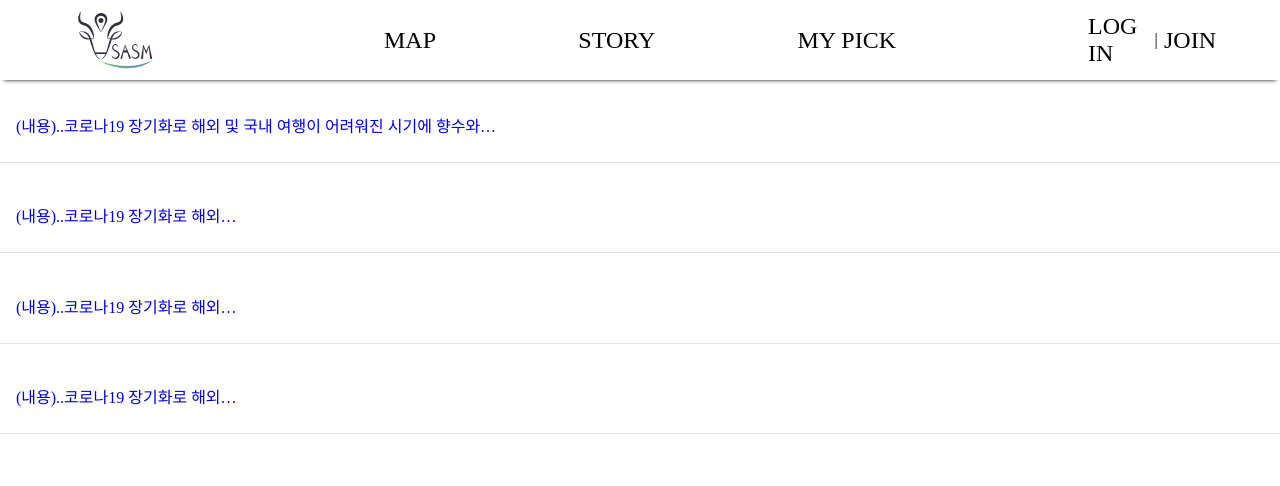
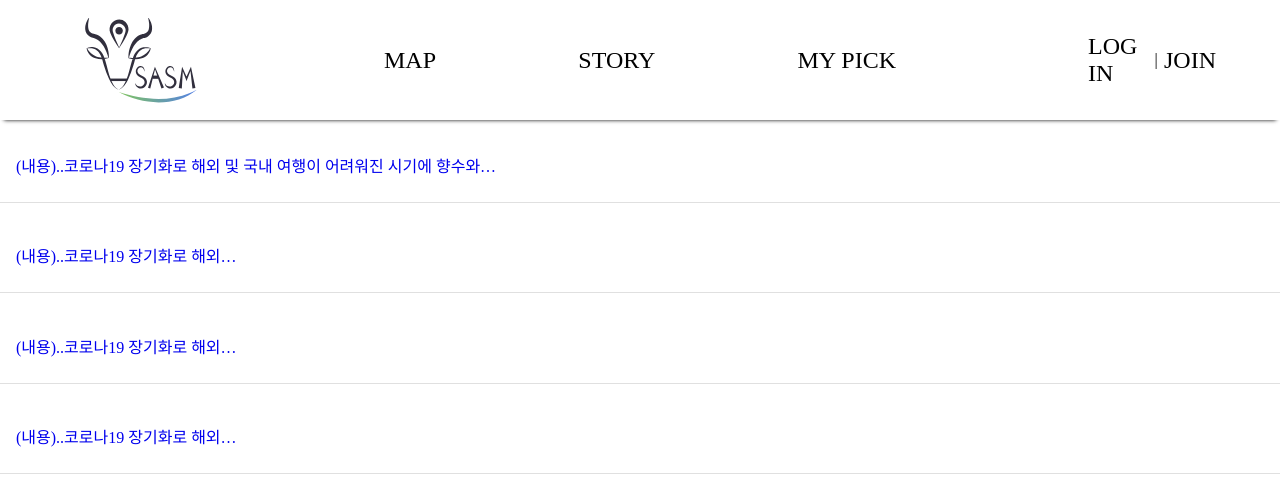
Before and after one commit to sdp-tech/SASM_FE, a React (Create React App) app: page /story in a window 1280 px wide. Shown: the top 486 px of the page. Built offline with nearby package versions, Linux system fonts and the light colour scheme; a web font is replaced by a local one.

Commit message:
Fix : "Story Navibar 반영"

```diff
--- a/src/components/Story/Story.jsx
+++ b/src/components/Story/Story.jsx
@@ -1,14 +1,10 @@
 import React, { PureComponent } from "react";
 import PropTypes from "prop-types";
 // import moment from "moment";
-
 import CircularProgress from "@mui/material/CircularProgress";
 import Divider from "@mui/material/Divider";
 import Paper from "@mui/material/Paper";
 import { getFullYear } from "../../helpers/utilities";
-// import { height as headerHeight } from "./Header";
-import Navibar from "../../components/common/Navibar";
-import styled from "styled-components";
 
 const footerHeight = 300;
 const contentStyle = {
@@ -71,8 +67,7 @@ const Story = () => {
 
   //   render() {
   return (
-    <Sections>
-      <Navibar />
+    <>
       <div>
         <div style={contentStyle}>
           {posts ? _renderPost() : _renderProgress()}
@@ -84,19 +79,8 @@ const Story = () => {
           <footer>list</footer>
         </Paper>
       </div>
-    </Sections>
+    </>
   );
   //   }
 };
 export default Story;
-
-const Sections = styled.div`
-  box-sizing: border-box;
-  display: grid;
-  position: relative;
-  height: 100vh;
-  grid-template-rows: 0.1fr 0.9fr;
-  grid-template-areas:
-    "navibar"
-    "story";
-`;
--- a/src/components/Story/StoryContainer.jsx
+++ b/src/components/Story/StoryContainer.jsx
@@ -2,6 +2,9 @@ import { connect } from "react-redux";
 import { find } from "lodash";
 import { fetchPost } from "../../redux/actions";
 import Story from "./Story";
+import React from "react";
+import Navibar from "../../components/common/Navibar";
+import styled from "styled-components";
 
 const mapStateToProps = (state, ownProps) => {
   const {
@@ -18,7 +21,29 @@ const mapDispatchToProps = (dispatch) => ({
   fetchPost: (id, slug) => dispatch(fetchPost(id, slug)),
 });
 
-const wrapper = connect(mapStateToProps, mapDispatchToProps);
-// const StoryContainer = wrapper(Story);
-const StoryContainer = Story;
-export default StoryContainer;
+// const wrapper = connect(mapStateToProps, mapDispatchToProps);
+// // const StoryContainer = wrapper(Story);
+// const StoryContainer = Story;
+// export default StoryContainer;
+
+export default function StoryContainer() {
+  return (
+    <Sections>
+      <Navibar />
+      <div>
+        <Story />
+      </div>
+    </Sections>
+  );
+}
+
+const Sections = styled.div`
+  box-sizing: border-box;
+  display: grid;
+  position: relative;
+  height: 100vh;
+  grid-template-rows: 0.15fr 0.85fr;
+  grid-template-areas:
+    "navibar"
+    "story";
+`;
--- a/src/components/Story/StoryList.jsx
+++ b/src/components/Story/StoryList.jsx
@@ -8,8 +8,6 @@ import Divider from "@mui/material/Divider";
 import List from "@mui/material/List";
 import ListItem from "@mui/material/ListItem";
 import { truncate } from "../../helpers/utilities";
-import Navibar from "../../components/common/Navibar";
-import styled from "styled-components";
 
 export const TRUNCATION_LIMIT = 150;
 
@@ -22,8 +20,8 @@ const StoryList = () => {
   //     const { fetchPosts, isLoading, posts } = this.props;
 
   return (
-    <Sections>
-      <Navibar />
+    <>
+      {/* <Navibar /> */}
       <div>
         {/* posts */}
         {posts.map(({ id, maintitle, content, date, slug }, index) => (
@@ -59,20 +57,9 @@ const StoryList = () => {
         </div>
         <br />
       </div>
-    </Sections>
+    </>
   );
   //   }
 };
 
 export default StoryList;
-
-const Sections = styled.div`
-  box-sizing: border-box;
-  display: grid;
-  position: relative;
-  height: 100vh;
-  grid-template-rows: 0.1fr 0.9fr;
-  grid-template-areas:
-    "navibar"
-    "story";
-`;
--- a/src/components/Story/StoryListContainer.jsx
+++ b/src/components/Story/StoryListContainer.jsx
@@ -1,6 +1,9 @@
 import { connect } from "react-redux";
 import { fetchPosts } from "../../redux/actions";
 import StoryList from "./StoryList";
+import React from "react";
+import Navibar from "../../components/common/Navibar";
+import styled from "styled-components";
 
 const mapStateToProps = (state) => {
   const {
@@ -16,7 +19,29 @@ const mapDispatchToProps = (dispatch) => ({
   fetchPosts: () => dispatch(fetchPosts()),
 });
 
-const wrapper = connect(mapStateToProps, mapDispatchToProps);
-// const StoryListContainer = wrapper(StoryList);
-const StoryListContainer = StoryList;
-export default StoryListContainer;
+// const wrapper = connect(mapStateToProps, mapDispatchToProps);
+// // const StoryListContainer = wrapper(StoryList);
+// const StoryListContainer = StoryList;
+// export default StoryListContainer;
+
+export default function StoryListContainer() {
+  return (
+    <Sections>
+      <Navibar />
+      <div>
+        <StoryList />
+      </div>
+    </Sections>
+  );
+}
+
+const Sections = styled.div`
+  box-sizing: border-box;
+  display: grid;
+  position: relative;
+  height: 100vh;
+  grid-template-rows: 0.15fr 0.85fr;
+  grid-template-areas:
+    "navibar"
+    "storyList";
+`;
```
